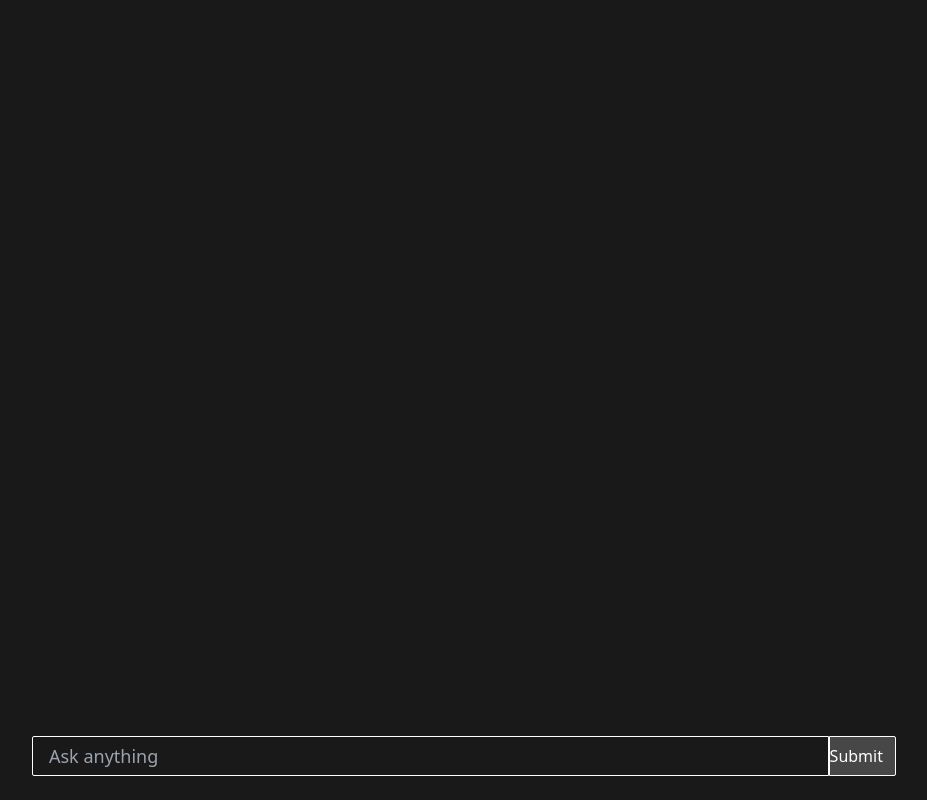
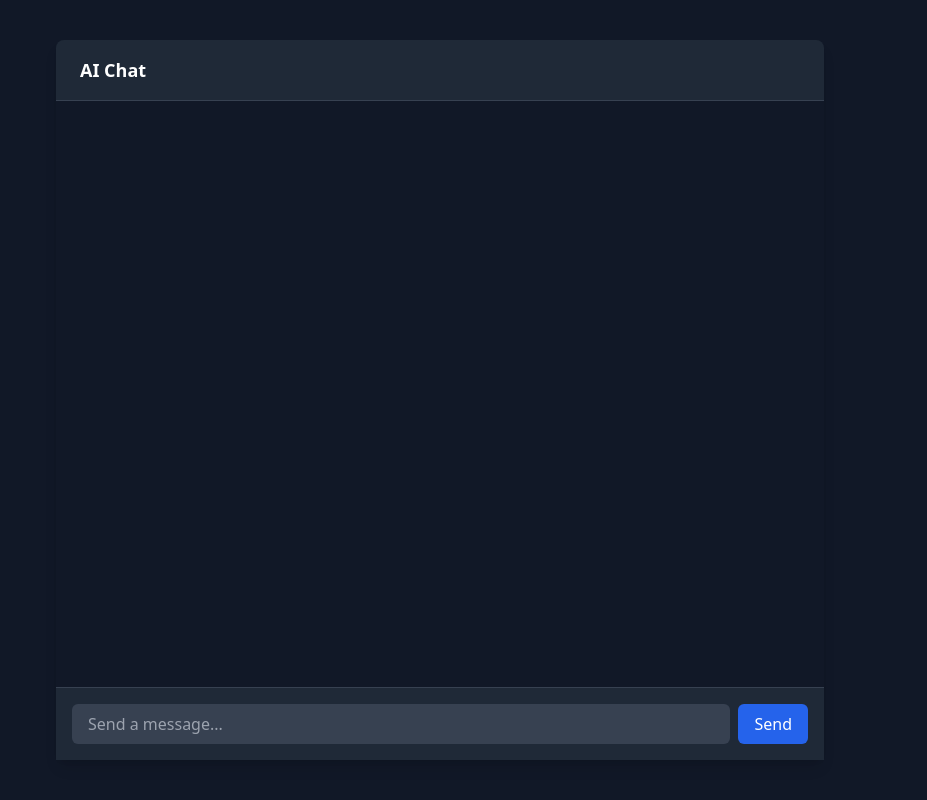
Before and after one commit to kashish00208/chatbot, a Next.js app: page / in a window 1280 px wide. Shown: the whole page, without its empty margins (200-1127 px from the left). Built offline with nearby package versions, Linux system fonts and the light colour scheme.

Commit message:
ui improovement of chat

```diff
--- a/src/app/components/ChatComponet.jsx
+++ b/src/app/components/ChatComponet.jsx
@@ -3,44 +3,36 @@ import React, { useRef, useState, useEffect } from "react";
 
 const ChatComponent = () => {
   const [prompt, setPrompt] = useState("");
-  const [message, setMessage] = useState([]);
+  const [messages, setMessages] = useState([]);
   const [loading, setLoading] = useState(false);
   const [error, setError] = useState("");
   const msgEnd = useRef(null);
 
-  const scroll = () => {
+  useEffect(() => {
     msgEnd.current?.scrollIntoView({ behavior: "smooth" });
-  };
+  }, [messages]);
 
-  useEffect(() => {
-    scroll();
-  }, [message]);
-
-  const handleInputChange = (e) => {
-    setPrompt(e.target.value);
-  };
+  const handleInputChange = (e) => setPrompt(e.target.value);
 
   const handleSubmit = async (e) => {
     e.preventDefault();
+    if (!prompt.trim()) return;
+
     setLoading(true);
     setError("");
 
     try {
       const res = await fetch("/api/chat", {
         method: "POST",
-        headers: {
-          "Content-Type": "application/json",
-        },
+        headers: { "Content-Type": "application/json" },
         body: JSON.stringify({ body: prompt }),
       });
 
-      if (!res.ok) {
-        throw new Error("Network response was not ok");
-      }
+      if (!res.ok) throw new Error("Network error");
 
       const data = await res.json();
-      setMessage((prevMessages) => [
-        ...prevMessages,
+      setMessages((prev) => [
+        ...prev,
         { sender: "user", text: prompt },
         { sender: "bot", text: data.output },
       ]);
@@ -53,48 +45,48 @@ const ChatComponent = () => {
   };
 
   return (
-    <div className="Main-conatiner bg-black bg-opacity-90 w-full h-auto ">
-      <div className="left-bar w-1/4 h-auto ">
-
+    <div className="flex justify-center items-center min-h-screen bg-gray-900">
+      <div className="w-full max-w-3xl flex flex-col h-[90vh] bg-gray-800 rounded-lg shadow-lg">
+        <div className="py-4 px-6 border-b border-gray-700 text-white text-lg font-semibold">
+          AI Chat
         </div>
-      <div className="chat">
-        <div className="md:w-3/4 p-6 flex flex-col h-screen lg:mx-40 md:mx-20">
-          <div className="messages overflow-y-auto flex-grow pl-5 mb-4 scroll-smooth ">
-            {message.map((msg, index) => (
-              <p key={index}>
-                <span
-                  className={`m-2 relative shadow-lg rounded-md ${
+        <div className="flex-grow overflow-y-auto p-6 space-y-4 bg-gray-900">
+          {messages.map((msg, index) => (
+            <div key={index} className="flex flex-col">
+              <span className={`text-sm ${msg.sender === "user" ? "text-blue-400" : "text-green-400"}`}>
+              </span>
+              <div
+                className={`max-w-[80%] px-4 py-2 rounded-md shadow-md ${
                   msg.sender === "user"
-                      ? "bg-purple-600 inline-block bg-opacity-60 p-2 text-black"
-                      : " p-2 bg-white inline-block opacity-60 text-black"
+                    ? "bg-blue-600 text-white self-end"
+                    : "bg-gray-700 text-gray-300 self-start"
                 }`}
               >
                 {msg.text}
-                </span>
-              </p>
+              </div>
+            </div>
           ))}
           <div ref={msgEnd} />
         </div>
-          <form onSubmit={handleSubmit} className="w-full flex pl-3 md:pl-12">
+        {error && <p className="text-red-500 text-center">{error}</p>}
+
+        <form onSubmit={handleSubmit} className="p-4 border-t border-gray-700 flex bg-gray-800">
           <input
-              className="flex-grow rounded-sm rounded-r-none h-10 text-white text-lg p-4 bg-black bg-opacity-0 border border-white"
+            className="flex-grow px-4 py-2 text-white bg-gray-700 rounded-md outline-none focus:ring focus:ring-blue-500"
             type="text"
             value={prompt}
             onChange={handleInputChange}
-              placeholder="Ask anything"
+            placeholder="Send a message..."
             required
           />
           <button
             type="submit"
             disabled={loading}
-              style={{ backgroundColor: "#474747" }}
-              className=" text-white rounded-r-sm h-10 pr-3 text-base bg-black bg-opacity-0 border border-white"
+            className="ml-2 px-4 py-2 bg-blue-600 hover:bg-blue-700 text-white rounded-md transition"
           >
-              {loading ? "Generating" : "Submit"}
+            {loading ? "Thinking..." : "Send"}
           </button>
         </form>
-          {error && <div style={{ color: "red" }}>{error}</div>}
-        </div>
       </div>
     </div>
   );
```
Lines whose indentation alone changed are shown as unchanged.
